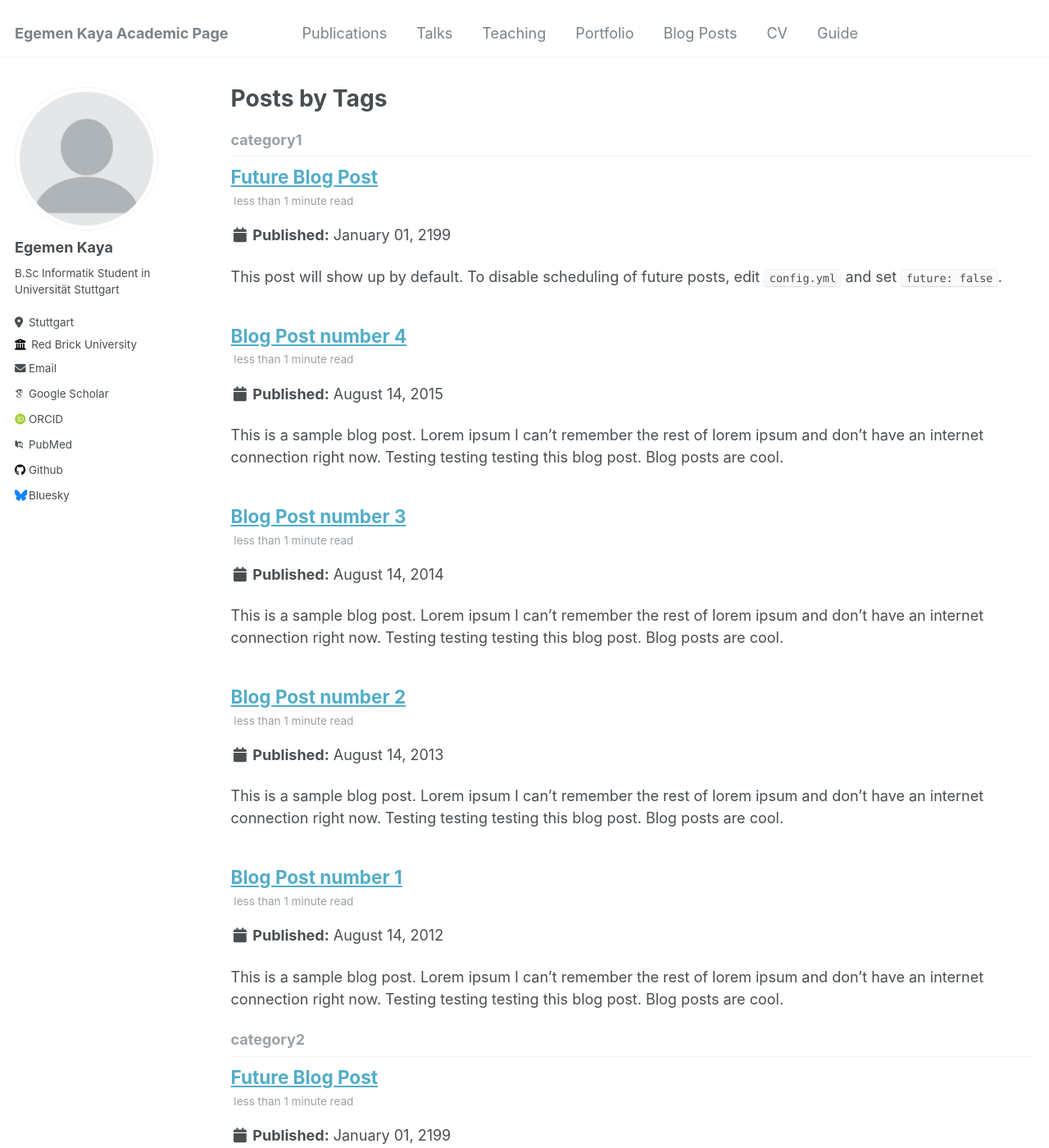
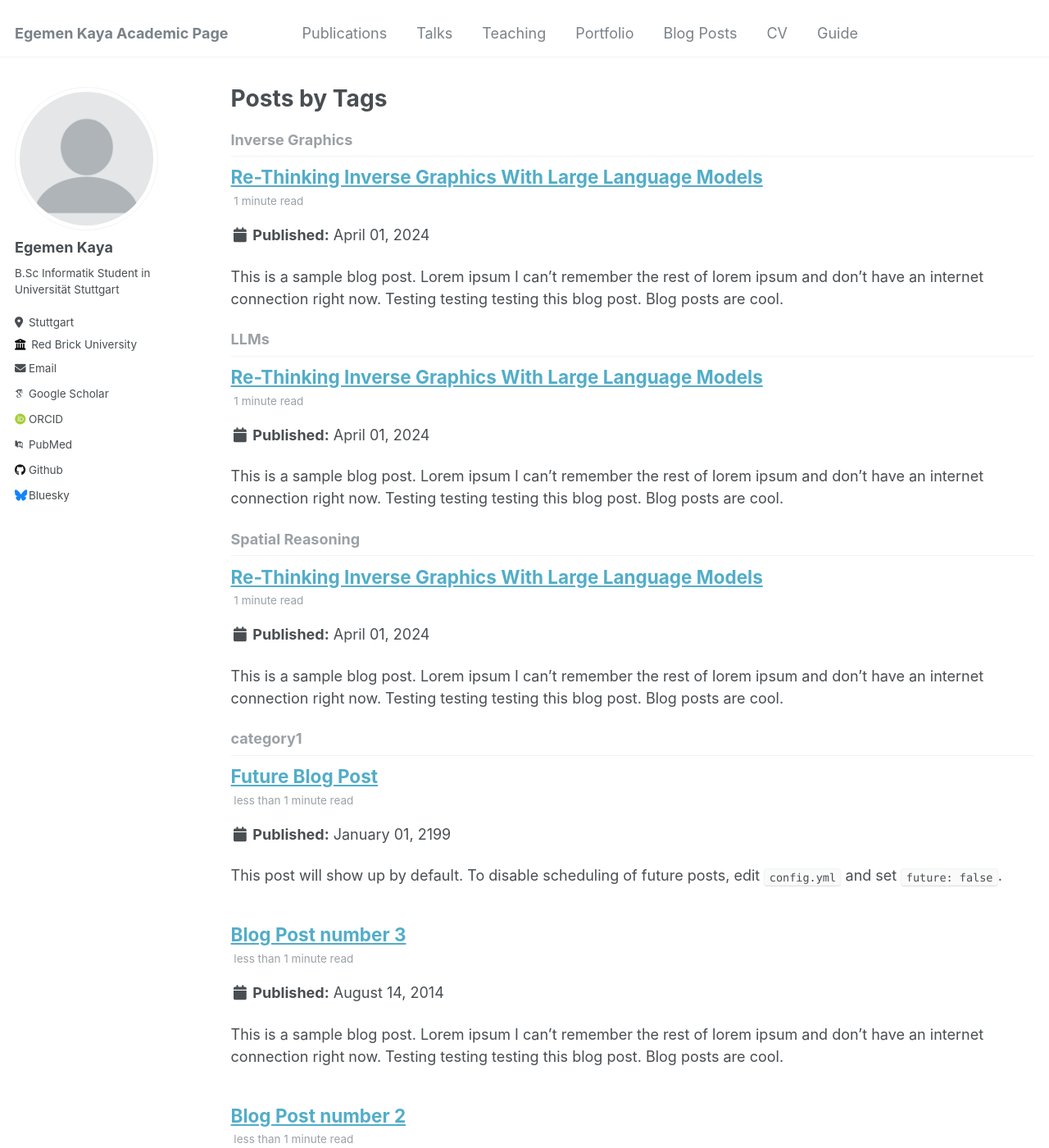
Before and after one commit to egemeenkaya/egemeenkaya.github.io, a Jekyll site: the page built from _pages/tag-archive.html, in a window 1280 px wide and 1400 px high. Shown: the whole window at 82% size. Built offline with Jekyll 4.4.1, drawn with Linux system fonts in a browser that asks for light colours; some web fonts are replaced; some of the changed lines change nothing that is shown; some of the changed text lies outside the part shown.

Commit message:
Update 2015-08-14-blog-post-4.md IG-LLM text intro

```diff
--- a/_posts/2015-08-14-blog-post-4.md
+++ b/_posts/2015-08-14-blog-post-4.md
@@ -1,20 +1,30 @@
 ---
-title: 'Blog Post number 4'
-date: 2015-08-14
-permalink: /posts/2012/08/blog-post-4/
+title: 'Re-Thinking Inverse Graphics With Large Language Models'
+date: 04/2024
+permalink: /posts/2012/08/ig-llm-egemenkaya/
 tags:
-  - cool posts
-  - category1
-  - category2
+  - Inverse Graphics
+  - LLMs
+  - Spatial Reasoning
 ---
 
 This is a sample blog post. Lorem ipsum I can't remember the rest of lorem ipsum and don't have an internet connection right now. Testing testing testing this blog post. Blog posts are cool.
 
-Headings are cool
+Re-Thinking Inverse Graphics With Large Language Models
 ======
 
-You can have many headings
+Intro to Inverse Graphics
 ======
 
-Aren't headings cool?
+What is Inverse Graphics and why is it important
 ------
+Inverse Graphics (IG) is the process of disentangling an image into physical variables that contain information about its definitive and constituent properties such as its shape, color, material, position, rotation etc. This task is needed to recreate scenes that are otherwise only available as single 2D/3D images.
+The biggest problem with IG is its immerse requirements such as a comprehensive understanding of a 3D environment's spatial and physical properties. This limits their ability to generalize hugely.
+
+How can this limitation be solved?
+------
+The authors are planning to leverage the proficiency of Large Language Models (LLMs) as LLMs exhibit compositional reasoning abilities that could be beneficial for spatial reasoning in 3D tasks. In order to achieve this, they propose the Inverse-Graphics Large Language Model (IG-LLM). An inverse graphics framework centered around an LLM, that transforms a visual embedding into a structured, compositional 3D-scene representation autoregressively.
+
+What could IG-LLM do?
+------
+Through the use of an incorporated frozen pre-trained visual encoder and a continuous numeric head to enable end-to-end training, the IG-LLMs could theoretically solve the IG problem through next-token prediction, without needing to use image-space supervision. This research opens up new possibilities to exploit the visual knowledge of LLMs for solving IG problems.
```
